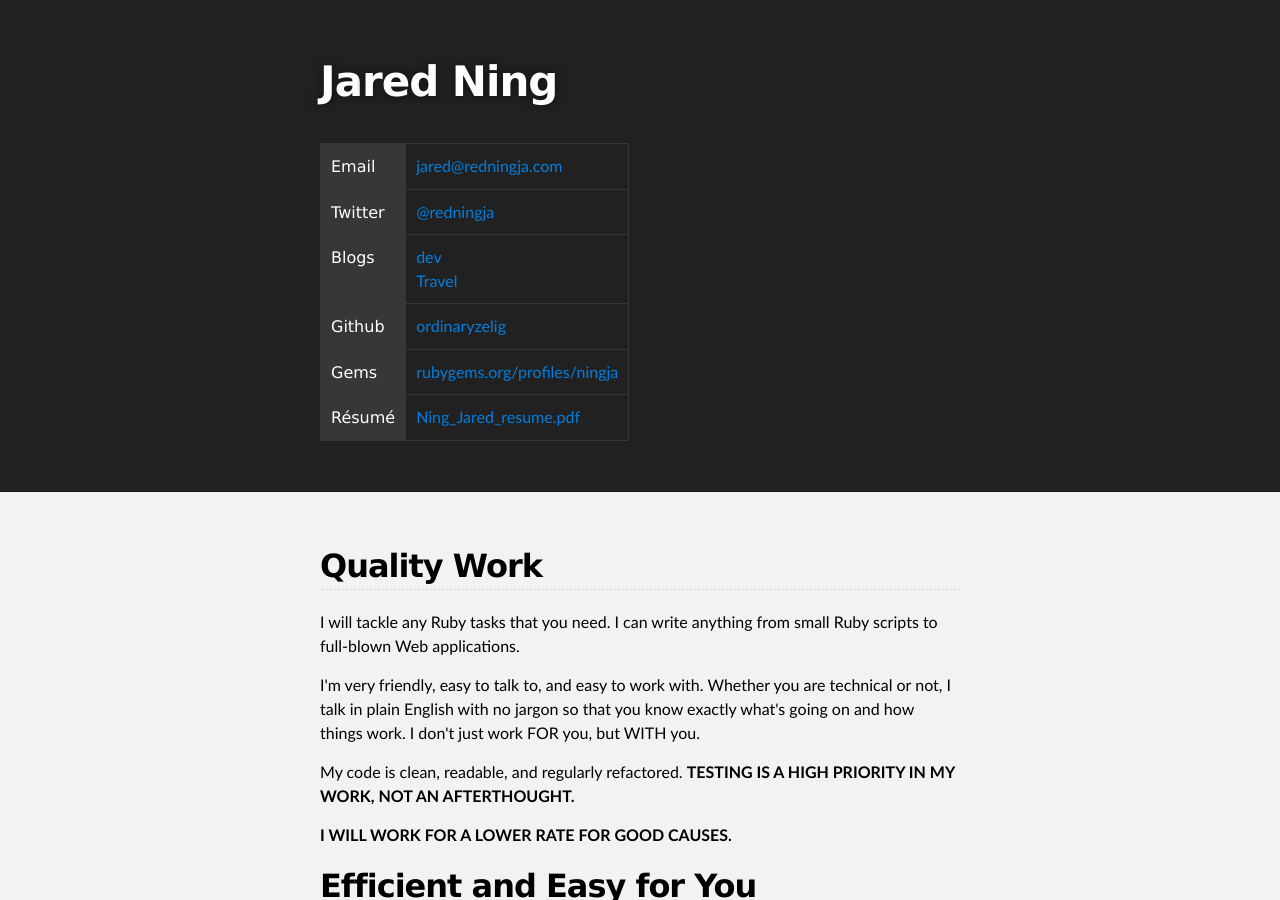
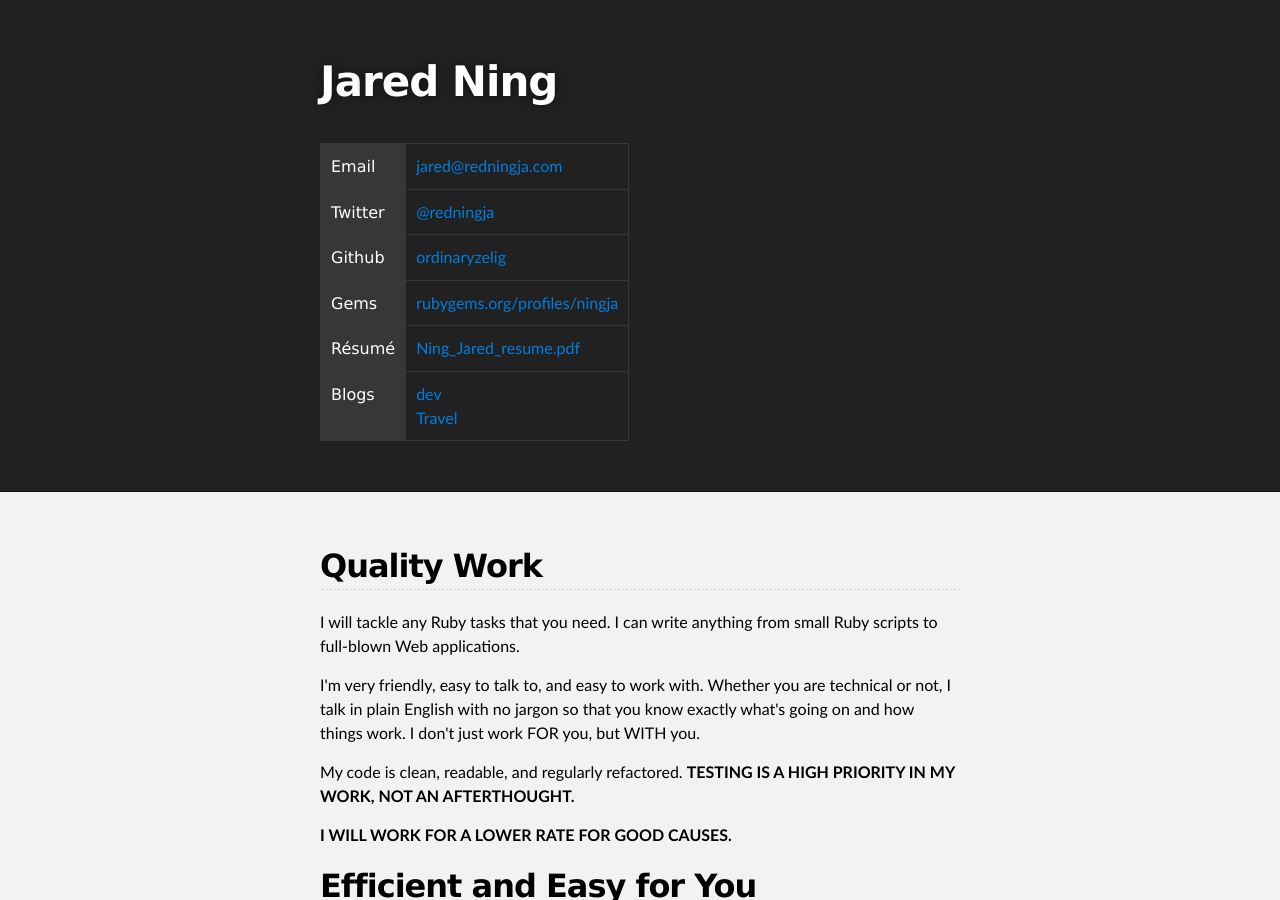
Before and after one commit to ordinaryzelig/ordinaryzelig.github.com, a Jekyll site: the page built from index.html, in a window 1280 px wide and 900 px high. Built offline with Jekyll 4.4.1, drawn with Linux system fonts in a browser that asks for light colours; part of the change alters nothing that is shown.

```diff
--- a/_includes/contact.html
+++ b/_includes/contact.html
@@ -2,6 +2,9 @@
   <tbody>
     <tr><th>Email   </th><td><a href="mailto:jared@redningja.com">jared@redningja.com</a></td></tr>
     <tr><th>Twitter </th><td><a href="http://twitter.com/redningja">@redningja</a></td> </tr>
+    <tr><th>Github  </th><td><a href="https://github.com/ordinaryzelig">ordinaryzelig</a></td></tr>
+    <tr><th>Gems    </th><td><a href="http://rubygems.org/profiles/48121">rubygems.org/profiles/ningja</a></td></tr>
+    <tr><th>Résumé  </th><td><a href="http://dl.dropbox.com/u/159828/Ning_Jared_resume.pdf">Ning_Jared_resume.pdf</a></td></tr>
     <tr>
       <th>Blogs</th>
       <td>
@@ -11,8 +14,5 @@
         </ul>
       </td>
     </tr>
-    <tr><th>Github  </th><td><a href="https://github.com/ordinaryzelig">ordinaryzelig</a></td></tr>
-    <tr><th>Gems    </th><td><a href="http://rubygems.org/profiles/48121">rubygems.org/profiles/ningja</a></td></tr>
-    <tr><th>Résumé  </th><td><a href="http://dl.dropbox.com/u/159828/Ning_Jared_resume.pdf">Ning_Jared_resume.pdf</a></td></tr>
   </tbody>
 </table>
```
